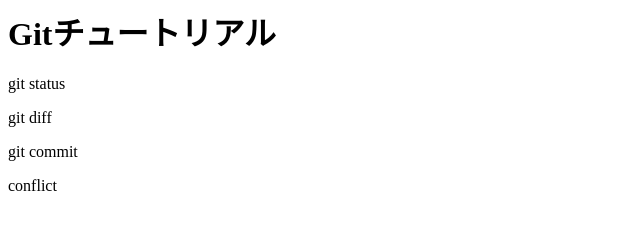
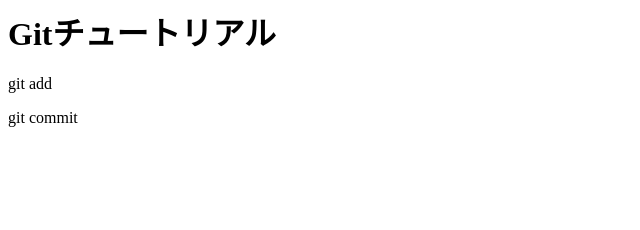
Before and after one commit to mao-yamamoto10/git_tutorial, a plain HTML site: page index.html in a window 1280 px wide. Shown: the whole page, without its empty margins (0-640 px from the left). Drawn offline with Linux system fonts and the light colour scheme.

Commit message:
git add git commit

```diff
--- a/index.html
+++ b/index.html
@@ -1,5 +1,3 @@
 <h1>Gitチュートリアル</h1>
-<p>git status</p>
-<p>git diff</p>
+<p>git add</p>
 <p>git commit</p>
-<p>conflict</p>
```
